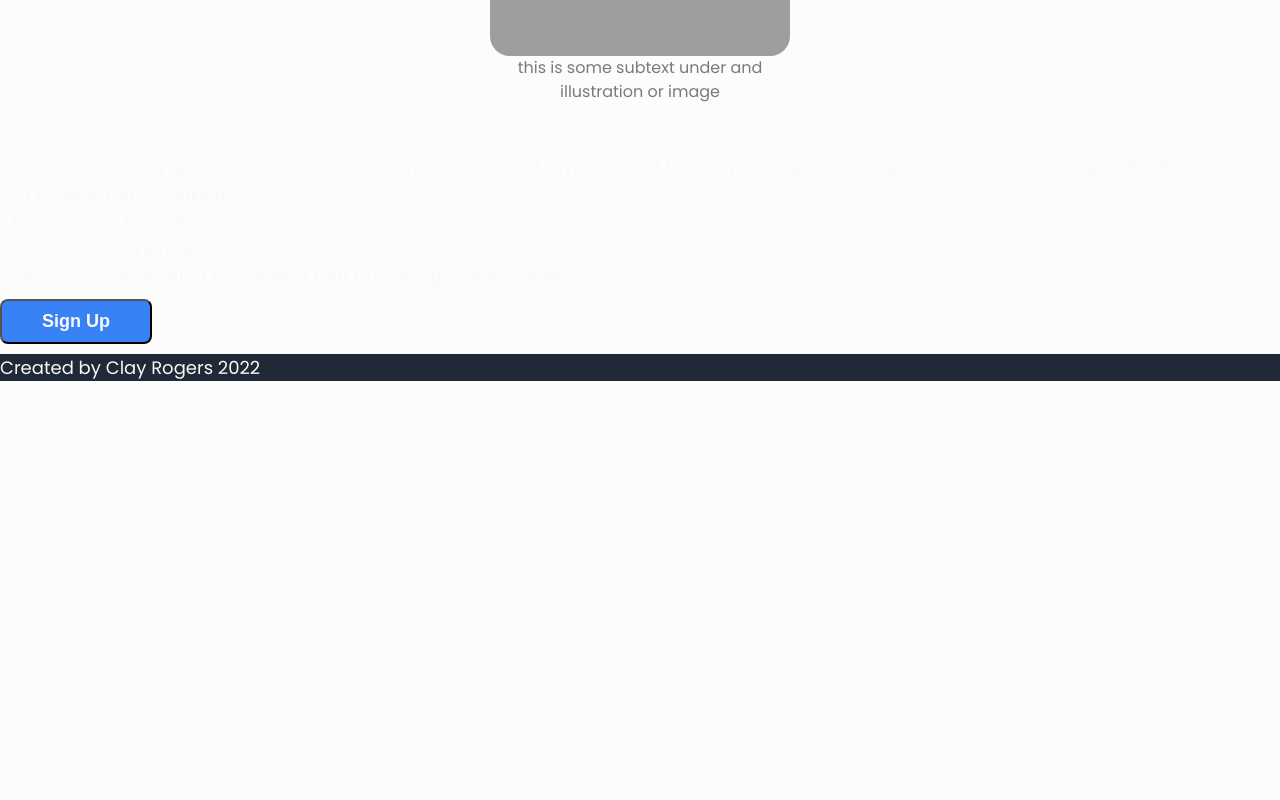
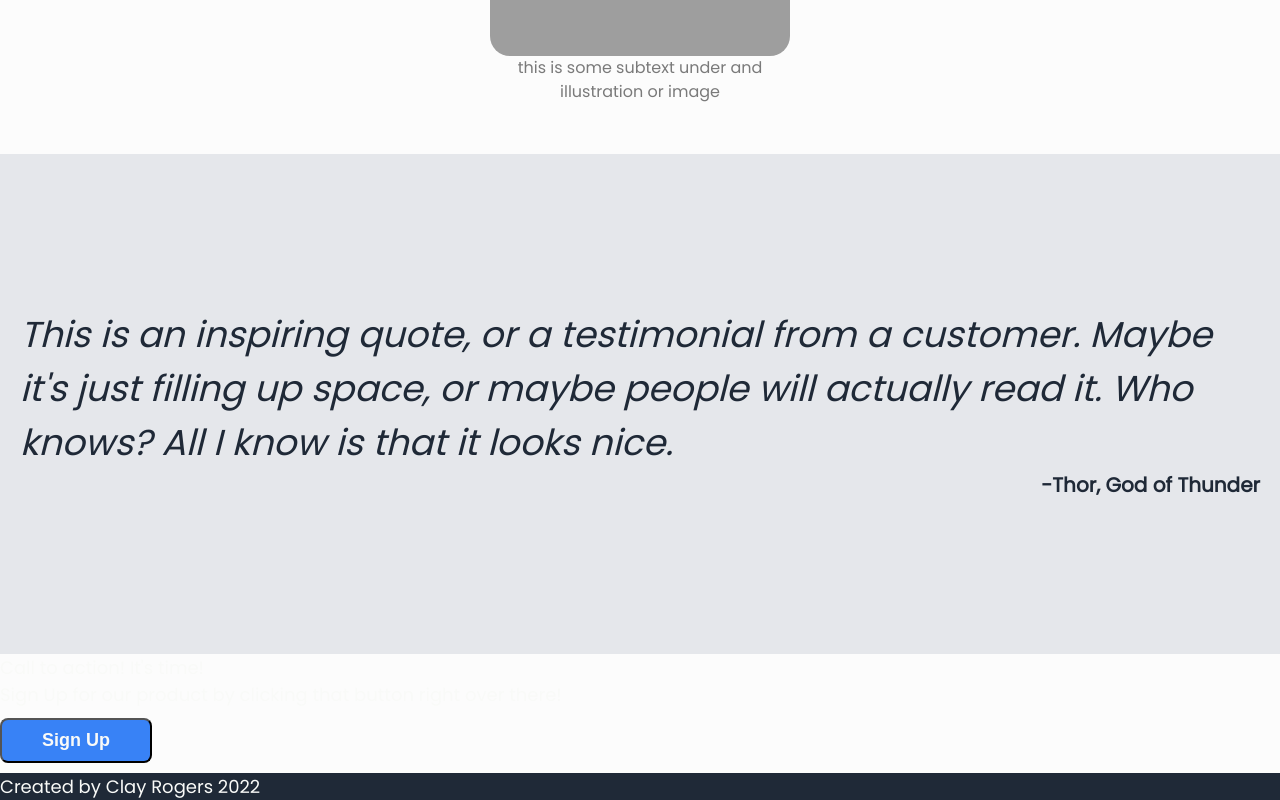
Before and after one commit to clayrogers/odin-landing-page, a plain HTML site: page index.html in a window 1280 px wide. Shown: the part 1435-2235 px from the top of the page. Before the commit the page ends 1816 px from the top, so only its background shows below. Drawn offline with Linux system fonts and the light colour scheme; grey boxes are pictures that could not be loaded.

Commit message:
Edit style.css
Styled the quote section.

```diff
--- a/style.css
+++ b/style.css
@@ -132,3 +132,29 @@ button {
     width: 300px;
     border-radius: 20px;
 }
+
+.content2 {
+    height: 500px;
+    background-color: #E5E7EB;
+    display: flex;
+    flex-direction: column;
+    justify-content: center;
+    align-items: center;
+}
+
+.content2 .quote {
+    color: #1F2937;
+    font-size: 36px;
+    font-style: italic;
+    font-weight: 0;
+    margin: 0px 20px;
+}
+
+.content2 .credit {
+    color: #1F2937;
+    font-size: 20px;
+    font-style: normal;
+    font-weight: 1000;
+    align-self: flex-end;
+    margin: 0px 20px;
+}
```
